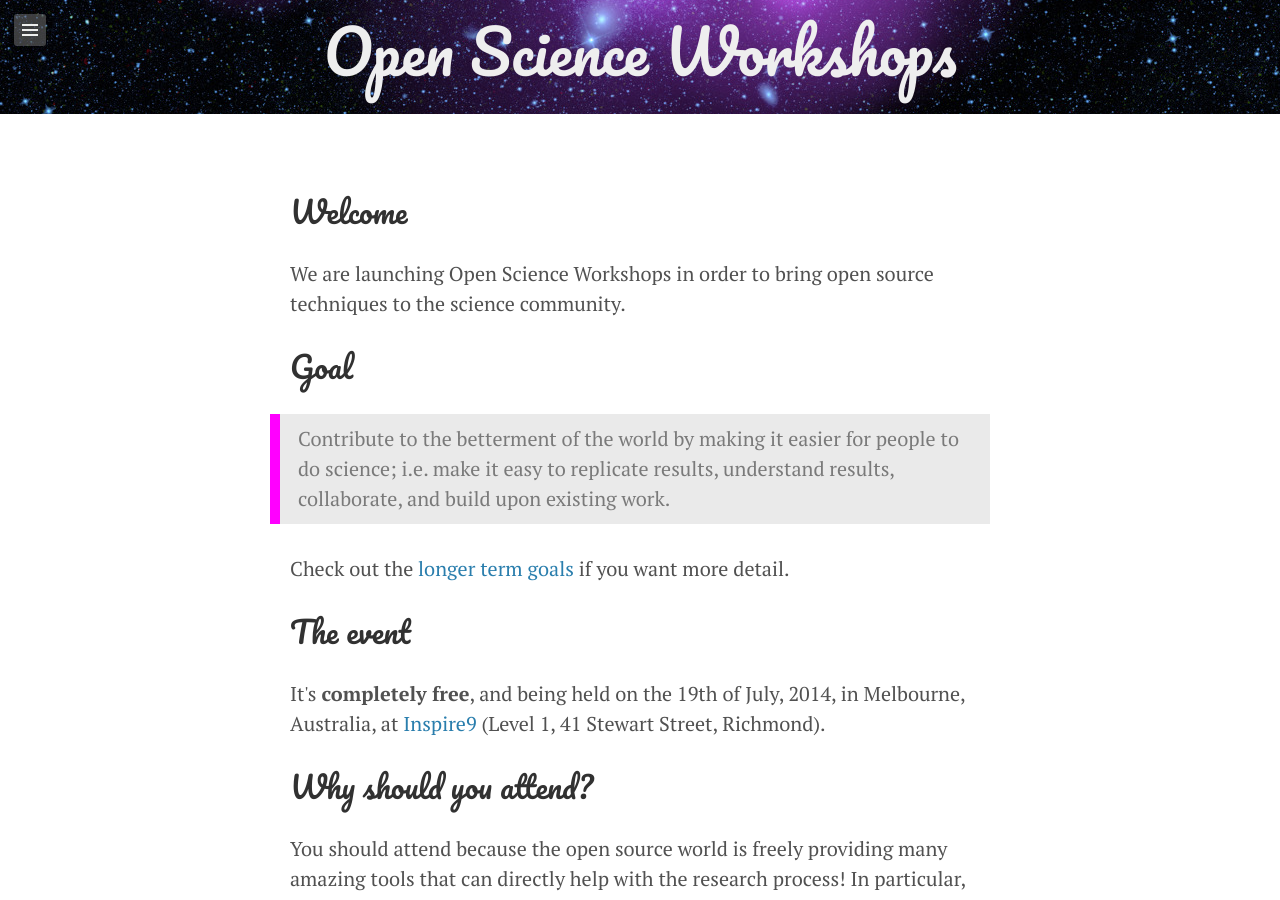
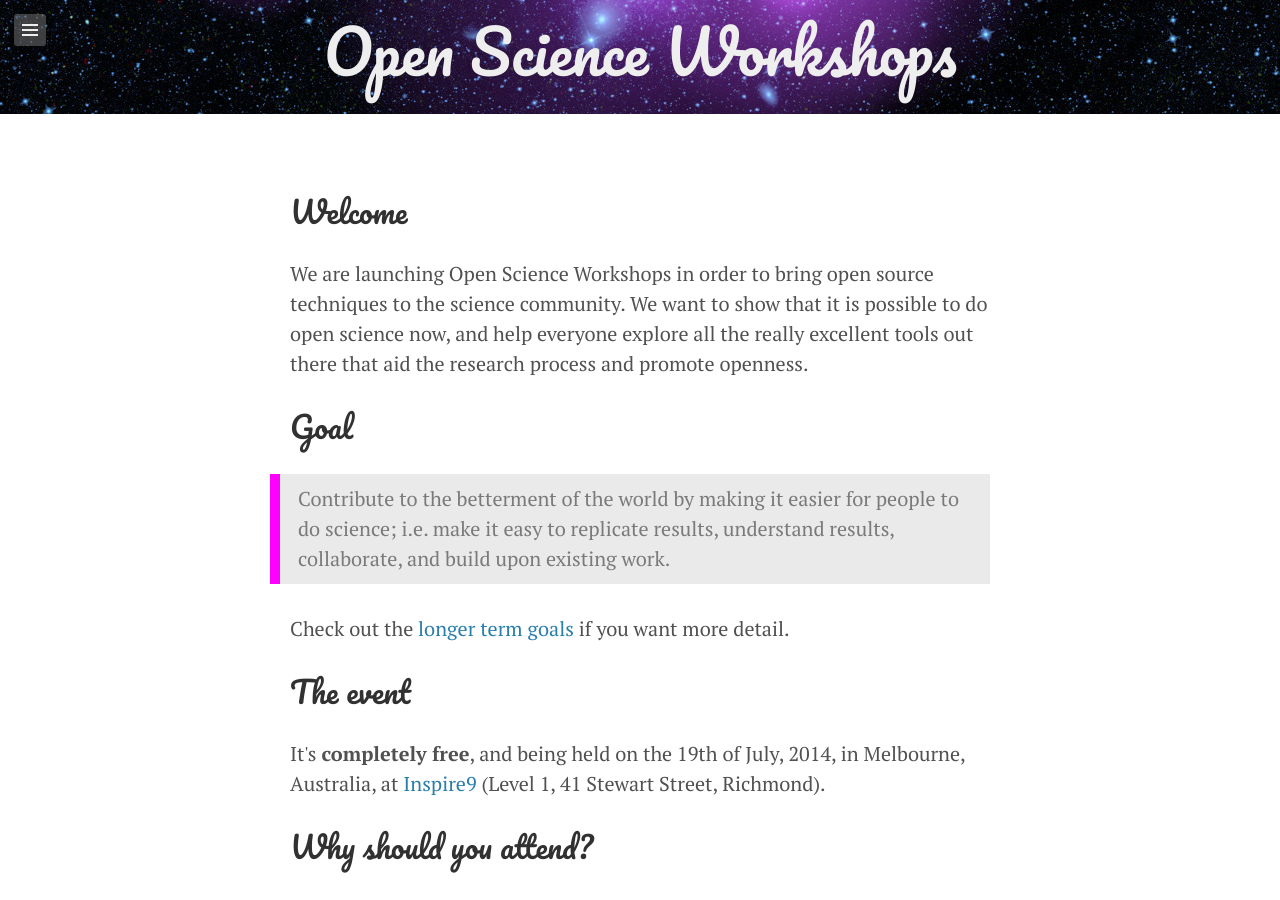
Before and after one commit to OpenScienceWorkshops/OpenScienceWorkshops.github.io, a Jekyll site: the page built from index.html, in a window 1280 px wide and 900 px high, scrolled down 336 px. Built offline with Jekyll 4.4.1, drawn with Linux system fonts in a browser that asks for light colours; nearby versions of some CDN libraries; Markdown is read by kramdown in place of the engine named in the settings; the list of posts is cut into pages by our own code; comment, search, counter and statistics services are not loaded.

Commit message:
some more words up front. @andreabedini want to add more?

```diff
--- a/index.html
+++ b/index.html
@@ -14,7 +14,10 @@ title: Home
 <div id="article">
     <h2>Welcome</h2>
     <p>We are launching Open Science Workshops in order to bring open source
-    techniques to the science community.  </p>
+    techniques to the science community. We want to show that it is possible
+    to do open science now, and help everyone explore all the really excellent
+    tools out there that aid the research process and promote openness.
+    </p>
 
     <h2>Goal</h2>
     <blockquote>Contribute to the betterment of the world by making it easier for people to do science; i.e. make it easy to replicate results, understand results, collaborate, and build upon existing work.
```
